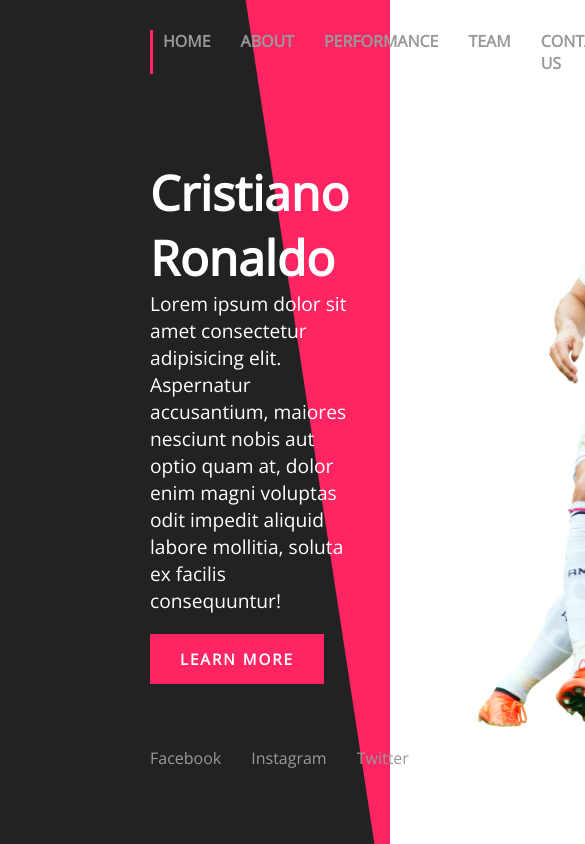
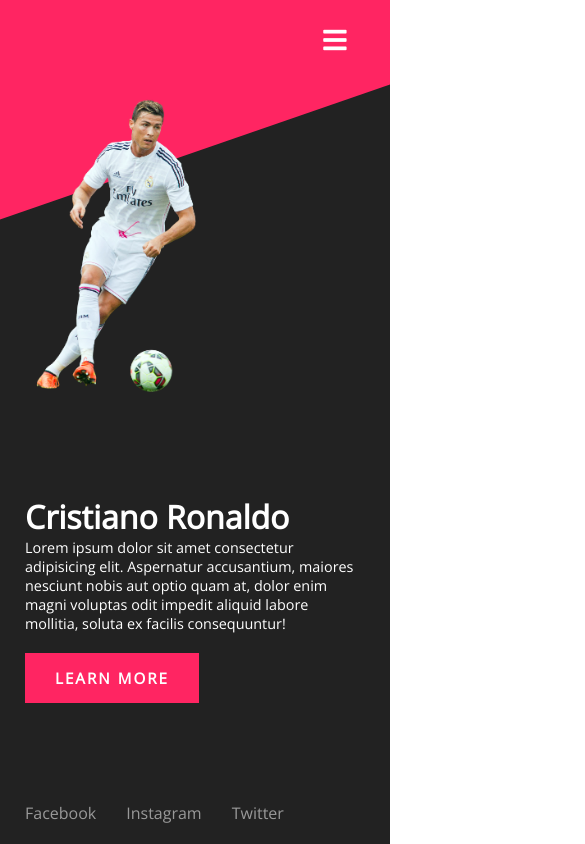
Before and after one commit to jungwon-oh87/clip-path-lp, a plain HTML site: page index.html in a window 390 px wide. Shown: the top 844 px of the page, 585 px wide, since content can reach past the window. Drawn offline with nearby package versions, Linux system fonts and the light colour scheme.

Commit message:
responsive design added

```diff
--- a/index.html
+++ b/index.html
@@ -4,6 +4,12 @@
     <meta charset="UTF-8" />
     <meta name="viewport" content="width=device-width, initial-scale=1.0" />
     <title>CR7 LP</title>
+    <link
+      rel="stylesheet"
+      href="https://cdnjs.cloudflare.com/ajax/libs/font-awesome/5.13.0/css/all.min.css"
+      integrity="sha256-h20CPZ0QyXlBuAw7A+KluUYx/3pK+c7lYEpqLTlxjYQ="
+      crossorigin="anonymous"
+    />
     <link rel="stylesheet" href="./style.css" />
   </head>
   <body>
@@ -25,9 +31,9 @@
         <img src="./cr.png" />
       </div>
 
-      <ul class="nav">
+      <ul class="nav" id="nav">
         <li><a href="#">Home</a></li>
-        <li><a href="#">About</a></li>
+        <li><a href="#" class="active">About</a></li>
         <li><a href="#">Performance</a></li>
         <li><a href="#">Team</a></li>
         <li><a href="#">Contact Us</a></li>
@@ -39,5 +45,9 @@
         <li><a href="#">Twitter</a></li>
       </ul>
     </section>
+    <button class="burger" id="burger">
+      <i class="fas fa-bars fa-2x"></i>
+    </button>
+    <script src="./script.js"></script>
   </body>
 </html>
--- /dev/null
+++ b/script.js
@@ -0,0 +1,14 @@
+const nav = document.getElementById("nav");
+const burger = document.getElementById("burger");
+
+burger.addEventListener("click", menuToggle);
+
+function menuToggle() {
+  nav.classList.toggle("active");
+  burger.classList.toggle("active");
+  if (burger.classList.contains("active")) {
+    burger.innerHTML = '<i class="fas fa-times fa-2x"></i>';
+  } else {
+    burger.innerHTML = '<i class="fas fa-bars fa-2x"></i>';
+  }
+}
--- a/style.css
+++ b/style.css
@@ -28,11 +28,16 @@ section::before {
   height: 100%;
   background-color: #ff2562;
   clip-path: polygon(63% 0, 100% 0, 100% 100%, 96% 100%);
+  animation: fade-in 0.5s ease-in forwards;
+  animation-delay: 1.2s;
+  opacity: 0;
 }
 
 section .content {
   position: relative;
   padding: 100px 50px 100px 150px;
+  animation: fly-from-left 1s ease-in forwards;
+  animation-delay: 0s;
 }
 
 section .content h2 {
@@ -64,6 +69,9 @@ section .img_container {
 
 section .img_container img {
   max-width: 500px;
+  animation: fly-from-left 0.5s ease-in forwards;
+  animation-delay: 1.5s;
+  opacity: 0;
 }
 
 .social {
@@ -71,6 +79,8 @@ section .img_container img {
   bottom: 75px;
   left: 150px;
   display: flex;
+  animation: fly-from-left 0.5s ease-in forwards;
+  animation-delay: 0s;
 }
 
 .social li {
@@ -95,9 +105,8 @@ section .img_container img {
   border-left: 3px solid #ff2562;
   font-weight: 700;
   text-transform: uppercase;
-  animation: fly-from-left 0.5s ease-in forwards;
+  animation: fly-from-left 2s ease-in forwards;
   animation-delay: 0s;
-  /* opacity: 0; */
 }
 
 .nav li:first-child {
@@ -114,8 +123,13 @@ section .img_container img {
   margin-right: 30px;
 }
 
-.nav li a:hover {
+.nav li a:hover,
+.nav .active {
   color: #ff2562;
+}
+
+.burger {
+  display: none;
 }
 
 @keyframes fade-in {
@@ -127,11 +141,125 @@ section .img_container img {
   }
 }
 
+@keyframes fade-out {
+  0% {
+    opacity: 1;
+  }
+  100% {
+    opacity: 0;
+  }
+}
+
 @keyframes fly-from-left {
   0% {
     transform: translateX(-200px);
+    opacity: 0;
   }
   100% {
     transform: translateX(0px);
+    opacity: 1;
   }
 }
+
+@keyframes fly-to-left {
+  0% {
+    transform: translateX(0px);
+    opacity: 1;
+  }
+  100% {
+    transform: translateX(-200px);
+    opacity: 0;
+  }
+}
+
+@media (max-width: 991px) {
+  .burger {
+    display: block;
+    position: fixed;
+    top: 25px;
+    right: 40px;
+    width: 30px;
+    height: 30px;
+    background-color: transparent;
+    color: #fff;
+    border: none;
+    cursor: pointer;
+    z-index: 1000;
+    outline: none;
+    /* filter: invert(1); */
+  }
+  .burger.active {
+    display: block;
+    outline: none;
+  }
+  .nav {
+    position: fixed;
+    top: 0;
+    left: -100%;
+    width: 100%;
+    height: 100%;
+    flex-direction: column;
+    background-color: rgba(0, 0, 0, 0.95);
+    z-index: 11;
+    border: none;
+    padding: 50px;
+    transition: left 1s ease;
+  }
+  .nav.active {
+    left: 0px;
+    transition: left 1s ease;
+  }
+  .nav.active > li {
+    margin: 0 0 10px;
+  }
+
+  .img_container {
+    padding: 0;
+  }
+
+  .img_container img {
+    width: 80%;
+    margin: 0 auto;
+  }
+  section {
+    width: 100%;
+    flex-direction: column-reverse;
+    justify-content: center;
+  }
+
+  section::before {
+    clip-path: polygon(0 0, 100% 0, 100% 10%, 0 26%);
+  }
+
+  section .content {
+    padding: 80px 25px 30px 25px;
+    margin-bottom: 30px;
+  }
+
+  section .content h2 {
+    font-size: 2em;
+  }
+
+  section .content p {
+    font-size: 0.9em;
+  }
+
+  .social {
+    bottom: 20px;
+    left: 25px;
+  }
+
+  .social li {
+    list-style-type: none;
+  }
+
+  .social li a {
+    text-decoration: none;
+    color: #999;
+    margin-right: 30px;
+  }
+
+  .social li a:hover {
+    color: #fff;
+  }
+}
```
